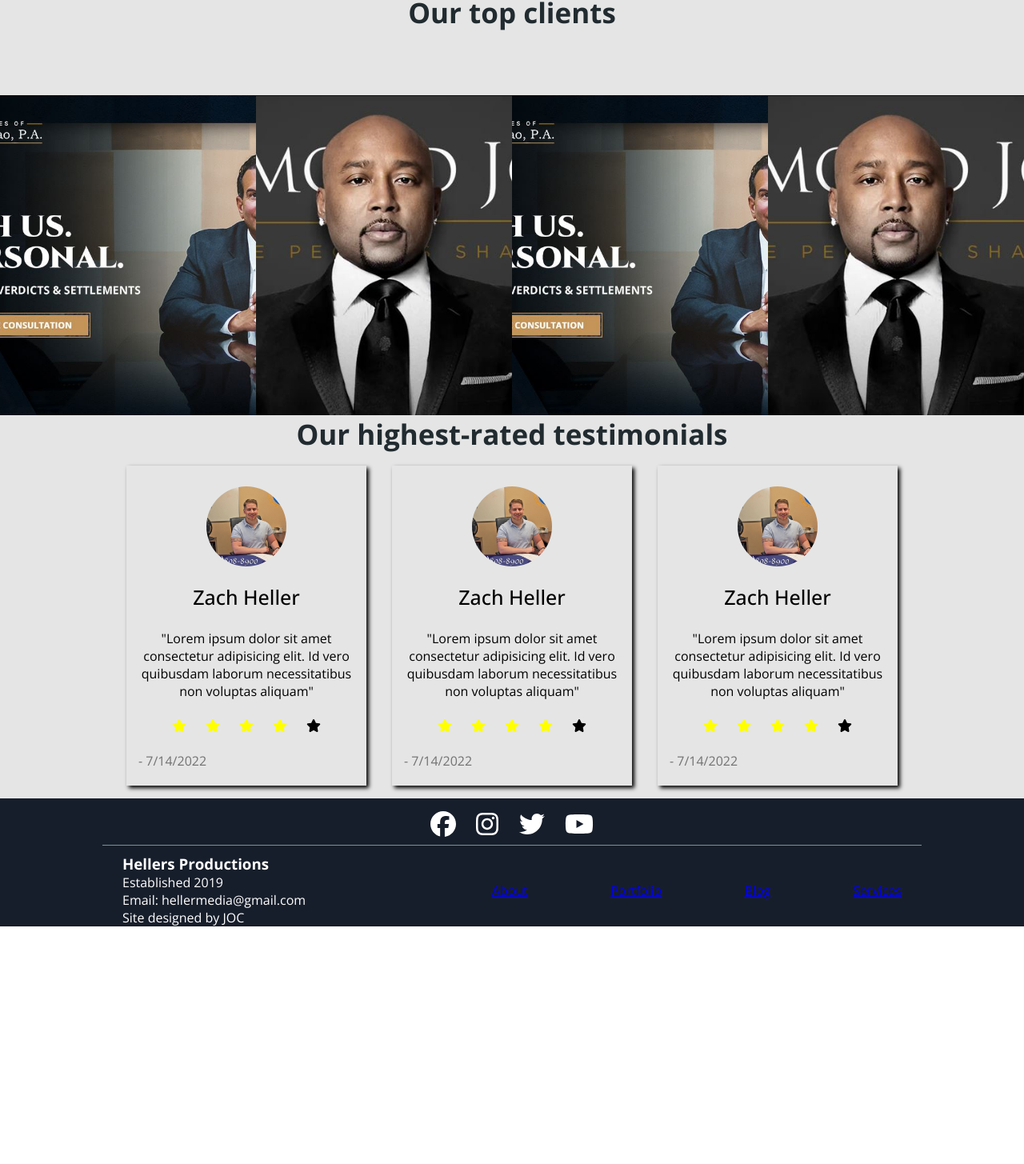
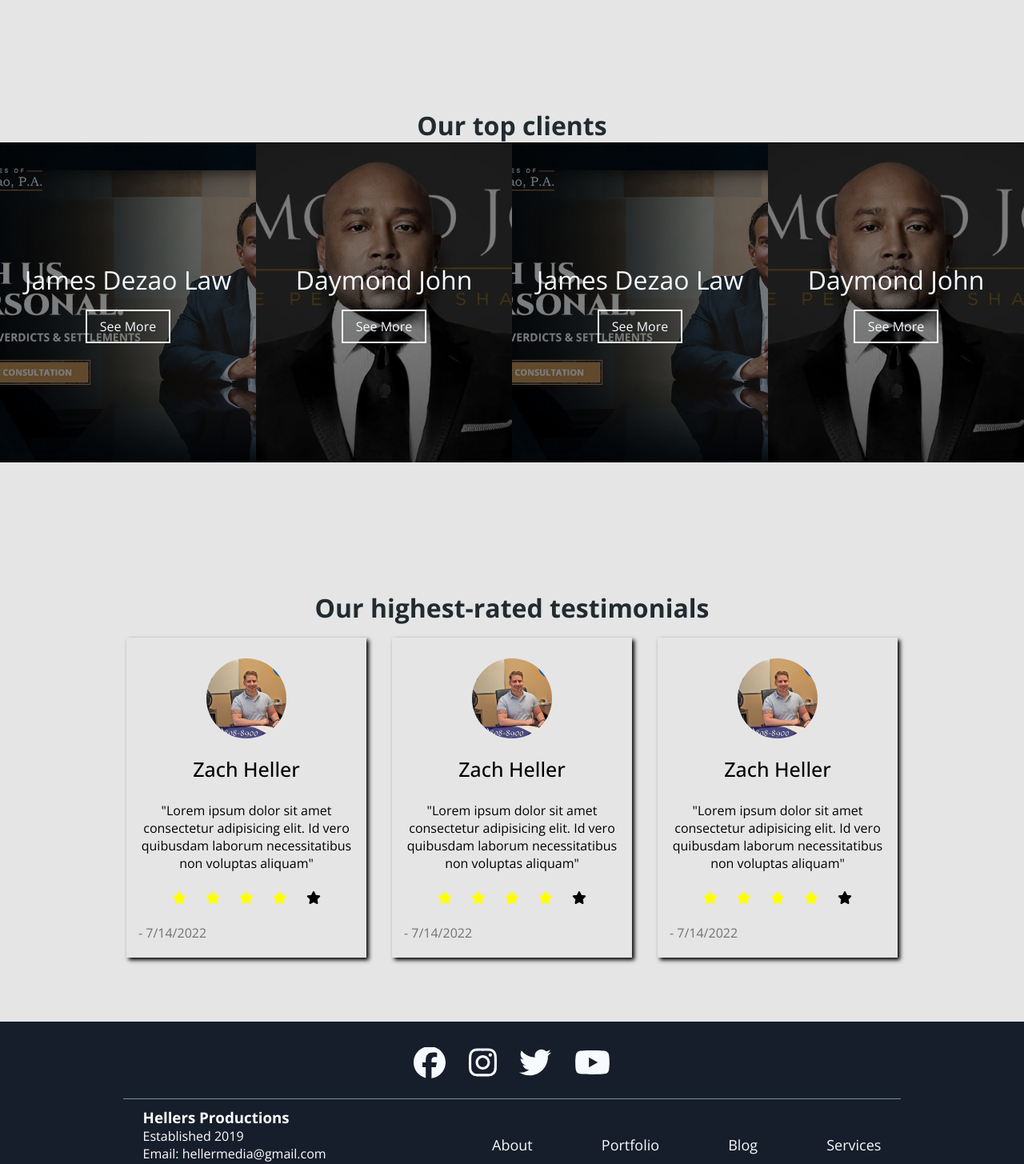
Before and after one commit to ojr4316/HellerWebsite, a Next.js app: page / in a window 1280 px wide. Shown: the part 1192-2647 px from the top of the page at 80% size. Before the commit the page ends 2350 px from the top, so only its background shows below. Built offline with nearby package versions, Linux system fonts and the light colour scheme.

Commit message:
small homepage changes

```diff
--- a/components/Layout.tsx
+++ b/components/Layout.tsx
@@ -71,10 +71,10 @@
               <p>Site designed by JOC</p>
             </div>
             <div className={styles.footer_page_links}>
-              <Link href="/about">About</Link>
-              <Link href="/about">Portfolio</Link>
-              <Link href="/about">Blog</Link>
-              <Link href="/about">Services</Link>
+              <Link href="/about"><p className={styles.footer_link}>About</p></Link>
+              <Link href="/about"><p className={styles.footer_link}>Portfolio</p></Link>
+              <Link href="/about"><p className={styles.footer_link}>Blog</p></Link>
+              <Link href="/about"><p className={styles.footer_link}>Services</p></Link>
             </div>
           </div>
         </div>
--- a/styles/Home.module.css
+++ b/styles/Home.module.css
@@ -92,8 +92,7 @@
   justify-content: center;
   align-items: center;
   text-align: center;
-  margin: 0 auto;
-  height: 40vh;
+  padding: 64px 0;
 }
 
 .testimonials,
@@ -101,7 +100,6 @@
   justify-content: flex-start;
   height: fit-content;
 }
-
 
 .intro_content_container {
   justify-content: center;
@@ -123,15 +121,16 @@
 .services h1,
 .clients h1,
 .testimonials h1 {
-  font-size: 35px;
+  font-size: 32px;
   color: var(--global-text-color);
+  margin-top: 32px;
 }
 .services h2 {
-  font-size: 30px;
+  font-size: 24px;
   color: var(--global-text-color);
 }
 .services h3 {
-  font-size: 25px;
+  font-size: 18px;
   color: var(--global-text-color);
 }
 
@@ -150,7 +149,8 @@
   width: 100%;
   height: 100%;
   object-fit: cover;
-  transition: opacity 0.6s;
+  opacity: 1;
+  transition: all ease 0.1s;
 }
 .client_card_text {
   position: absolute;
@@ -158,43 +158,33 @@
   left: 0;
   width: 100%;
   height: 100%;
-  color: white;
-  font-size: 40px;
+  color: var(--white);
+  font-size: 32px;
   display: flex;
   flex-direction: column;
   align-items: center;
   justify-content: center;
-  opacity: 0;
-
-  transition: opacity 0.6s;
-  background-color: rgba(0, 0, 0, 0.6);
-  box-shadow:0px 0px 50px 50px rgba(255,255,255,0.8) inset;
-}
-.client_card:hover .client_card_text {
-  opacity: 1;
+  background-color: rgba(0, 0, 0, 0.5);
 }
 .client_card:hover img {
-  opacity: 0.2;
+  opacity: 0.6;
 }
+
 .client_card button {
   background-color: transparent;
-  color: white;
-  border: 5px solid white;
-  font-size: 25px;
-  padding: 1rem 2rem;
-  border-radius: 15px;
-  margin-top: 2rem;
+  color: var(--white);
+  border: 2px solid var(--white);
+  font-size: 16px;
+  padding: 8px 16px;
+  margin-top: 16px;
   transition: background-color 0.3s;
 }
 .client_card button:hover {
   cursor: pointer;
-  background-color: rgba(255,255,255,0.25);
+  border: 2px solid var(--red);
 }
 .client_card button:active{
-  background-color: rgba(255,255,255,0.5);
-}
-.clients h1{
-  margin: 5rem 0;
+  background-color: var(--red);
 }
 
 .testimonial_card_container {
--- a/styles/Layout.module.css
+++ b/styles/Layout.module.css
@@ -34,6 +34,7 @@
   background-color: var(--black);
   width: 100%;
   flex: 0 0 10vh;
+  padding: 32px;
 }
 
 .footer_container {
@@ -44,28 +45,27 @@
 }
 
 .footer_social_logo_container {
-  width: 20%;
+  width: 25%;
+  height: 50%;
   margin: auto;
-  height: 50%;
   align-items: center;
   display: flex;
   flex-flow: row;
   justify-content: space-evenly;
   overflow: hidden;
-  margin-top: 15px;
+  padding-bottom: 16px;
 }
 
 .footer_social_logo {
-  height: 4vh;
-  color: white;
-  transition: height .5s;
+  height: 40px;
+  color: var(--white);
+  transition: all ease .2s;
+  cursor: pointer;
 }
 
-.footer_social_logo:hover {
-  color: rgba(255, 255, 255, 0.6);
-  border-color: rgba(255, 255, 255, 0.6);
-  height: 5vh;
-  cursor: pointer;
+.footer_social_logo:hover, .footer_link:hover {
+  color: var(--red);
+  transform: scale(1, 1);
 }
 
 .footer_info_container {
@@ -139,8 +139,15 @@
   width: 80%;
   height: 2px;
   margin: auto;
-  border: 1px white;
+  border: 1px var(--white);
   background-color: #779199;
   margin-top: 10px;
   margin-bottom: 10px;
 }
+
+.footer_link {
+  color: var(--white);
+  font-size: 18px;
+  transition: all ease .2s;
+  cursor: pointer;
+}
```
